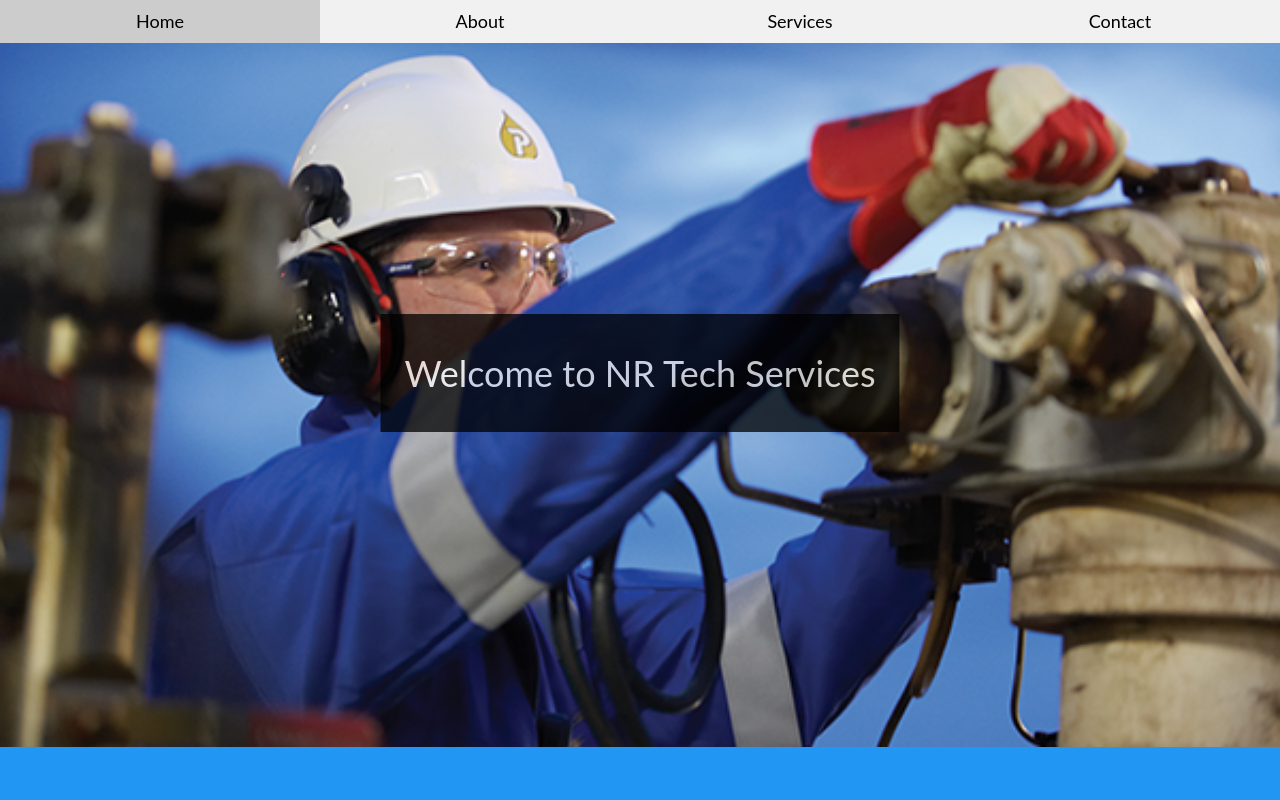
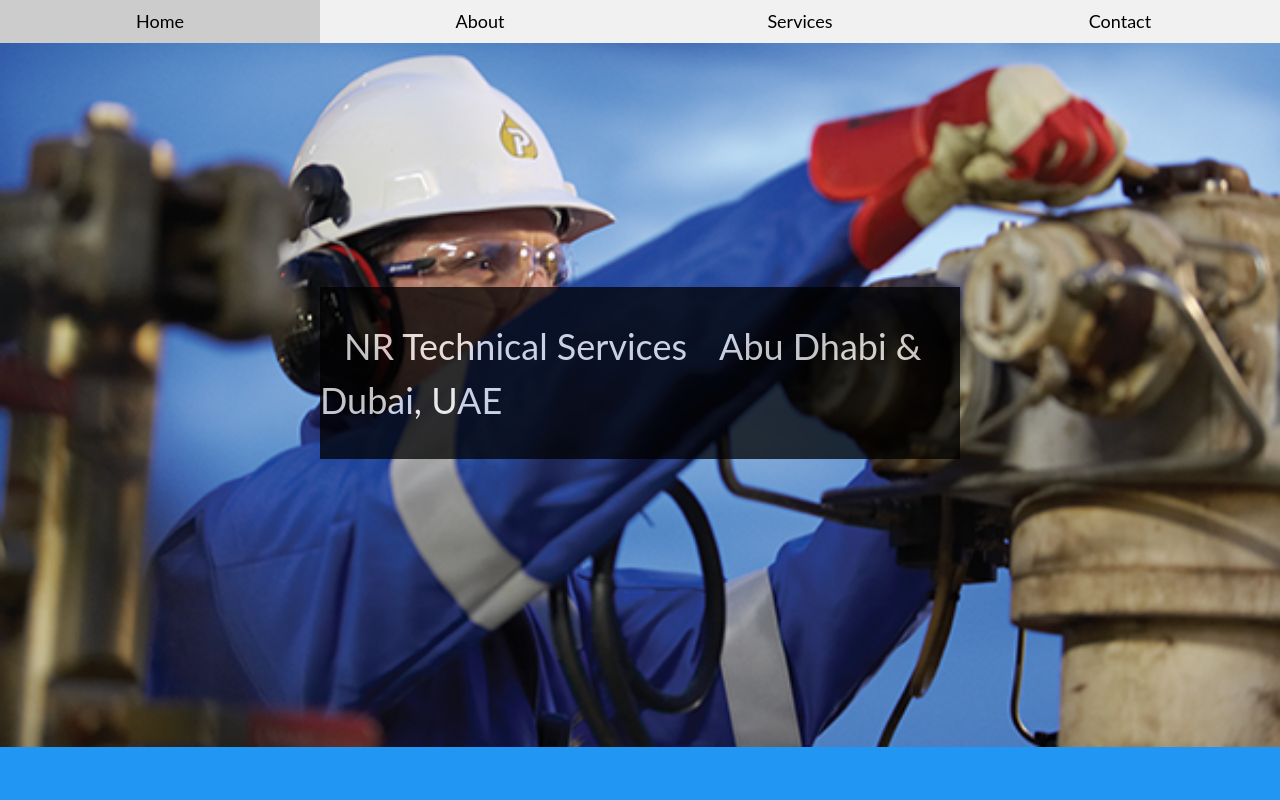
Before and after one commit to imranfints/nrts, a plain HTML site: page index.html in a window 1280 px wide. Shown: the top 800 px of the page. Drawn offline with nearby package versions, Linux system fonts and the light colour scheme.

Commit message:
Update index.html

```diff
--- a/index.html
+++ b/index.html
@@ -41,7 +41,8 @@
         <div class="w3-display-container">
           <img src="images/build.jpg" style="width:100%">
           <div class="w3-black w3-animate-opacity w3-display-middle w3-opacity-min w3-container w3-padding-32 w3-xxlarge">
-            <span class="w3-padding-large">Welcome to NR Tech Services</span>
+            <span class="w3-padding-large">NR Technical Services</span>
+<span class="w3-padding-medium">Abu Dhabi & Dubai, UAE</span>
           </div>
         </div>
       </div>
```
